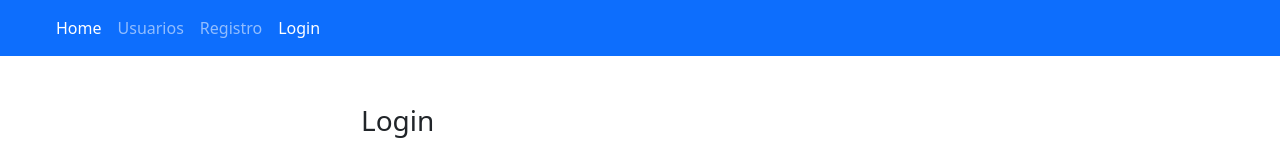
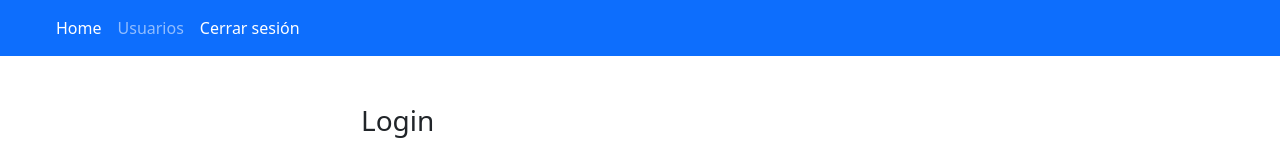
Before and after one commit to Luas6/padelManager, an Angular app in the folder padelManager-frontend/: page /login-usuario in a window 1280 px wide. Both pictures are taken after typing "Sample", "Sample123" into the empty fields and a click on the button "Submit". Shown: the top 158 px of the page. Built offline with nearby package versions, Linux system fonts and the light colour scheme; no server answers.

Commit message:
IsLogged como Observable

```diff
--- a/padelManager-frontend/src/app/app.component.html
+++ b/padelManager-frontend/src/app/app.component.html
@@ -1,18 +1,18 @@
 <nav class="navbar navbar-expand-sm bg-primary navbar-dark">
     <ul class="navbar-nav px-5">
         <li class="nav-item">
-            <a routerLink="" routerLinkActive="active" class="nav-link">Home</a>
+            <a routerLink="" routerLinkActive="active" class="nav-link">Home </a>
         </li>
         <li class="nav-item">
             <a routerLink="usuarios" routerLinkActive="active" class="nav-link">Usuarios</a>
         </li>
-        <li class="nav-item" *ngIf="!isLoggedIn">
+        <li class="nav-item" *ngIf="(isLoggedIn$ | async) === false">
             <a routerLink="crear-usuario" routerLinkActive="active" class="nav-link">Registro</a>
         </li>
-        <li class="nav-item" *ngIf="!isLoggedIn">
+        <li class="nav-item" *ngIf="(isLoggedIn$ | async) === false">
             <a routerLink="login-usuario" routerLinkActive="active" class="nav-link">Login</a>
         </li>
-        <li class="nav-item" *ngIf="isLoggedIn">
+        <li class="nav-item" *ngIf="(isLoggedIn$ | async) === true">
             <a routerLink="login-usuario" routerLinkActive="active" class="nav-link">Cerrar sesión</a>
         </li>
     </ul>
--- a/padelManager-frontend/src/app/app.component.ts
+++ b/padelManager-frontend/src/app/app.component.ts
@@ -1,6 +1,7 @@
 import { Component } from '@angular/core';
 import { AuthService } from './login/auth-service.service';
 import { Router } from '@angular/router';
+import { BehaviorSubject } from 'rxjs/internal/BehaviorSubject';
 
 @Component({
   selector: 'app-root',
@@ -9,11 +10,20 @@ import { Router } from '@angular/router';
 })
 export class AppComponent {
   title = 'padelManager-frontend';
-  isLoggedIn: boolean = false;
+  isLoggedIn$: BehaviorSubject<boolean>;
   constructor(private authService: AuthService,
-    private router: Router) { }
+    private router: Router) {
+      this.isLoggedIn$ = new BehaviorSubject<boolean>(false);
+     }
 
   ngOnInit(): void {
-    this.isLoggedIn = this.authService.isLoggedIn(); // Verifica si la sesión está iniciada
+    this.isLoggedIn$.next(this.authService.isLoggedIn()); // Verifica si la sesión está iniciada
+
+    this.authService.isLoggedInChange$.subscribe((isLoggedIn: boolean) => {
+      this.isLoggedIn$.next(isLoggedIn);
+      // Aquí puedes ejecutar cualquier código que desees cuando isLoggedIn cambie.
+    });
+
+
   }
 }
--- a/padelManager-frontend/src/app/login/auth-service.service.ts
+++ b/padelManager-frontend/src/app/login/auth-service.service.ts
@@ -1,7 +1,7 @@
 import { Injectable } from '@angular/core';
 import { Usuario } from '../usuarios/usuario';
 import { RespuestaLogin } from '../usuarios/respuesta-login';
-import { Observable } from 'rxjs';
+import { BehaviorSubject, Observable } from 'rxjs';
 import { HttpClient } from '@angular/common/http';
 
 @Injectable({
@@ -10,18 +10,32 @@ import { HttpClient } from '@angular/common/http';
 export class AuthService {
 
   private loginURL = 'http://localhost:8080/api/v1/login';
+  private isLoggedIn$: BehaviorSubject<boolean> = new BehaviorSubject<boolean>(false);
+
+  isLoggedInChange$ = this.isLoggedIn$.asObservable();
 
   constructor(private http: HttpClient) { }
 
+  isLoggedIn() {
+    return this.isLoggedIn$.value;
+  }
+
+  setLoggedIn(value: boolean) {
+    this.isLoggedIn$.next(value);
+  }
+
+
   loginUsuario(usuario: Usuario): Observable<RespuestaLogin> {
+    this.setLoggedIn(true);
     return this.http.post<RespuestaLogin>(this.loginURL, usuario);
   }
 
-  isLoggedIn(): boolean {
+  /*isLoggedIn(): boolean {
     return localStorage.getItem('jwtToken') !== null;
-  }
+  }*/
 
   logout(): void {
+    this.setLoggedIn(false);
     localStorage.removeItem('jwtToken');
   }
 }
```
